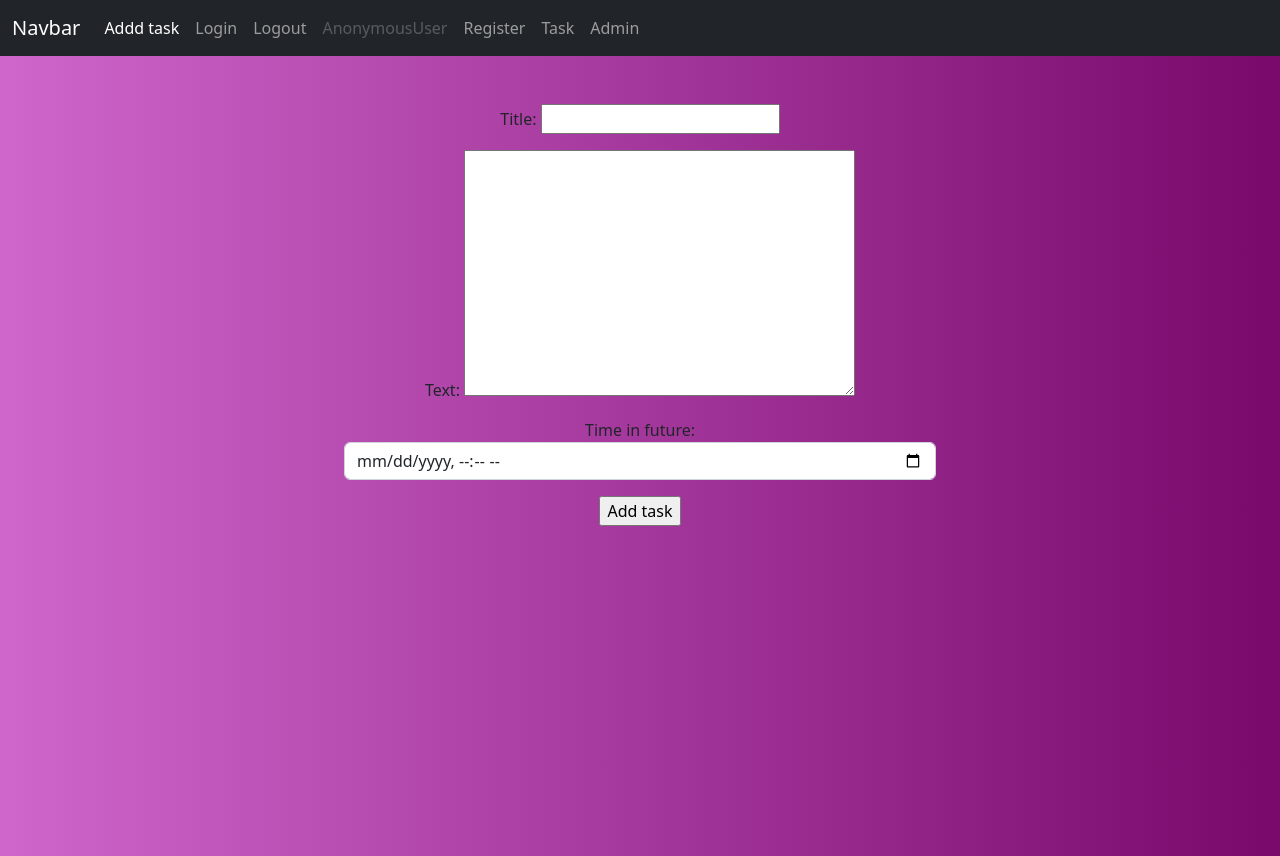
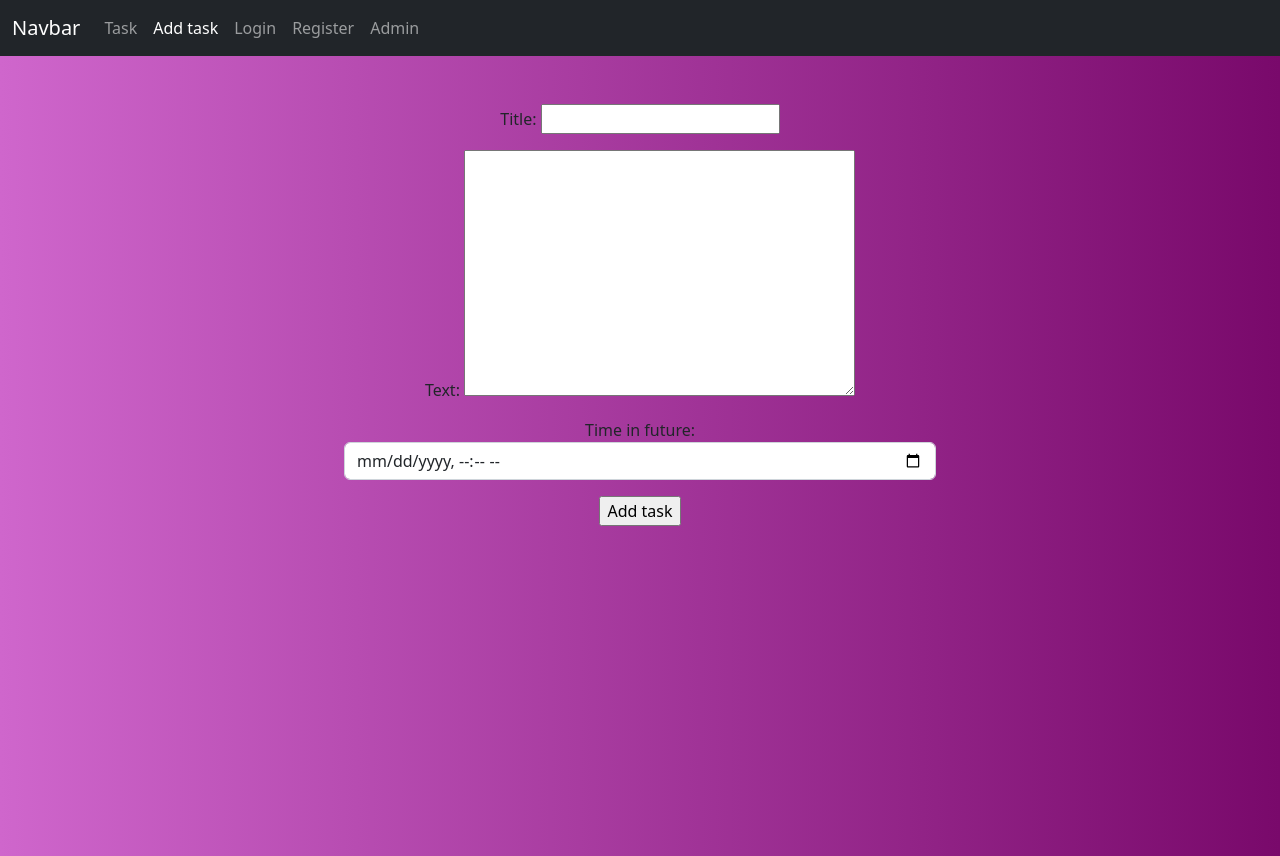
Before and after one commit to liborhavranek/todoApp2, a Django app: page /add_task in a window 1280 px wide. Run offline with Django 4.2, Linux system fonts and the light colour scheme; some libraries are stand-ins or nearby versions.

Commit message:
navbar upgrade

```diff
--- a/todo/core/templates/navbar.html
+++ b/todo/core/templates/navbar.html
@@ -7,23 +7,25 @@
       <div class="collapse navbar-collapse" id="navbarNav">
         <ul class="navbar-nav">
           <li class="nav-item">
-            <a class="nav-link active" aria-current="page" href="{% url 'add_task' %}">Addd task</a>
+            <a class="nav-link" href="{% url 'task' %}">Task</a>
           </li>
+          <li class="nav-item">
+            <a class="nav-link active" aria-current="page" href="{% url 'add_task' %}">Add task</a>
+          </li>
+          {% if request.user.is_authenticated%}
+
+          <li class="nav-item">
+            <a class="nav-link" href="{% url 'logout' %}">({{request.user}})Logout</a>
+          </li>
+
+          {% else %}
           <li class="nav-item">
             <a class="nav-link" href="{% url 'login' %}">Login</a>
           </li>
           <li class="nav-item">
-            <a class="nav-link" href="{% url 'logout' %}">Logout</a>
-          </li>
-          <li class="nav-item">
-            <a class="nav-link disabled">{{request.user}}</a>
-          </li>
-          <li class="nav-item">
             <a class="nav-link" href="{% url 'register' %}">Register</a>
           </li>
-          <li class="nav-item">
-            <a class="nav-link" href="{% url 'task' %}">Task</a>
-          </li>
+            {% endif %}
           <li class="nav-item">
             <a class="nav-link" href="{% url 'userlist' %}">Admin</a>
           </li>
```
